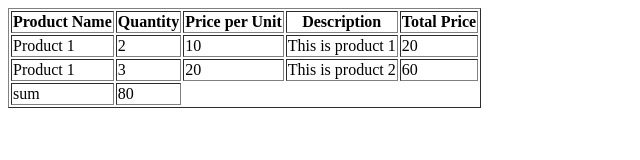
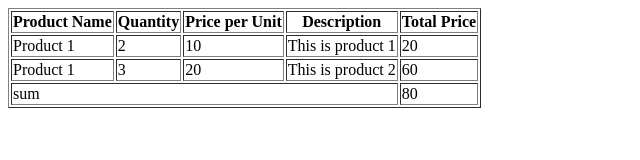
Before and after one commit to Rushi162003/masa_assingments, a plain HTML site: page day3_assignment3/ass3_Q1.html in a window 1280 px wide. Shown: the whole page, without its empty margins (0-640 px from the left). Drawn offline with Linux system fonts and the light colour scheme.

Commit message:
edit table

```diff
--- a/day3_assignment3/ass3_Q1.html
+++ b/day3_assignment3/ass3_Q1.html
@@ -33,7 +33,7 @@
                 <td>60</td>
             </tr>
             <tr>
-                <td>sum</td>
+                <td scope="col" colspan="4">sum</td>
                 <td>80</td>
             </tr>
         </tbody>
```
